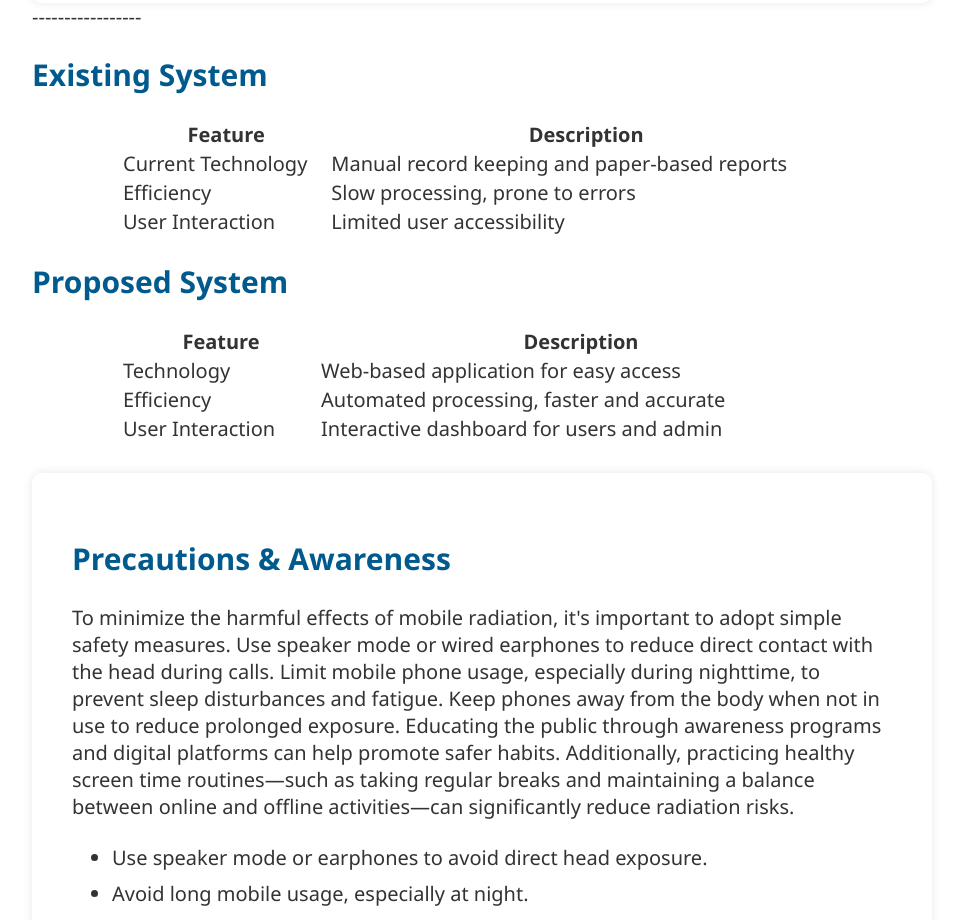
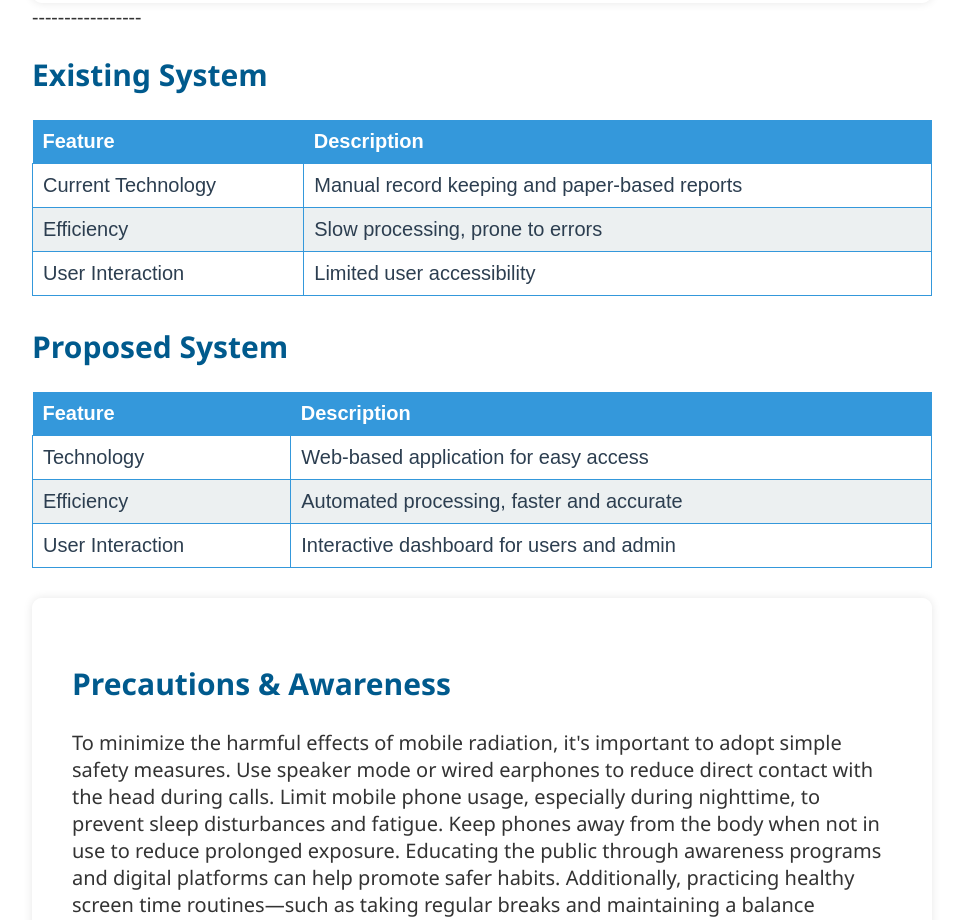
Before and after one commit to Shaikmadihabanu/Digital-Wellness-Radiation-Awareness, a plain HTML site: page index.html in a window 1280 px wide. Shown: the part 5800-6720 px from the top of the page, without its empty margins (158-1121 px from the left). Drawn offline with nearby package versions, Linux system fonts and the light colour scheme.

Commit message:
Update style.css

```diff
--- a/style.css
+++ b/style.css
@@ -49,7 +49,7 @@ ul {
   line-height: 1.8;
 }
 
-/* @media (max-width: 600px) {
+ @media (max-width: 600px) {
   .navbar {
     flex-direction: column;
     gap: 10px;
@@ -57,7 +57,7 @@ ul {
   .page {
     padding: 20px;
   }
-} */
+}
 #heading{
   text-align: center;
   font-family: Lucida Bright;
@@ -119,44 +119,30 @@ img {
   margin: 0 auto;
   display: block;
 }
-------
-/* 🔁 Mobile Responsive Adjustments */
-@media (max-width: 768px) {
-  body {
-    font-size: 16px;
-    padding: 10px;
-  }
 
-  h1, h2, h3 {
-    font-size: 1.5rem;
-    text-align: center;
-  }
 
-  .navbar {
-    display: flex;
-    flex-direction: column;
-    align-items: center;
-  }
 
-  .navbar a {
-    display: block;
-    margin: 8px 0;
-    font-size: 18px;
-  }
+.blue-table {
+  width: 100%;
+  border-collapse: collapse;
+  margin-bottom: 30px;
+  font-family: Arial, sans-serif;
+}
 
-  .team-container {
-    flex-direction: column;
-    align-items: center;
-  }
+.blue-table th {
+  background-color: #3498db;
+  color: white;
+  padding: 10px;
+  text-align: left;
+}
 
-  .team-member {
-    width: 100%;
-    text-align: center;
-    margin-bottom: 20px;
-  }
+.blue-table td {
+  background-color: #ecf0f1;
+  color: #2c3e50;
+  padding: 10px;
+  border: 1px solid #3498db;
+}
 
-  img {
-    max-width: 100%;
-    height: auto;
-  }
+.blue-table tr:nth-child(even) td {
+  background-color: #ffffff;
 }
```
